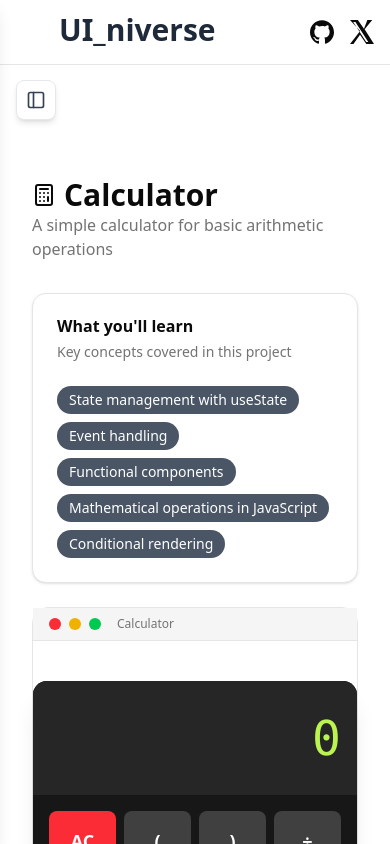
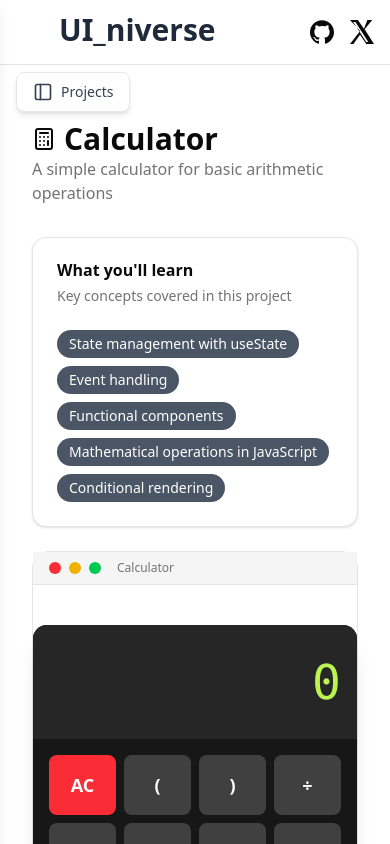
Before and after one commit to ArDnath/UI_niverse, a React (Vite) app in the folder UIniverse/: page /projects/calculator in a window 390 px wide. Shown: the top 844 px of the page. Built offline with nearby package versions, Linux system fonts and the light colour scheme; some icons are missing.

Commit message:
UIchanges

```diff
--- a/UIniverse/src/components/ProjectDisplay.tsx
+++ b/UIniverse/src/components/ProjectDisplay.tsx
@@ -24,7 +24,7 @@ import {
     }
 
     return (
-        <div className="container py-8 px-4 w-full">
+        <div className="container py-10 px-4 w-full">
         {/* Header */}
         <div className="mb-8">
           <h1 className="text-3xl font-bold flex items-center gap-2">
--- a/UIniverse/src/components/Sidebar.tsx
+++ b/UIniverse/src/components/Sidebar.tsx
@@ -59,13 +59,14 @@ const Sidebar = ({
       {/* Mobile Toggle Button */}
       <button
         className={cn(
-          "md:hidden  fixed top-20 left-4 z-50 p-2 rounded-md",
+          "md:hidden fixed top-18 left-4 z-50 px-4 py-2 rounded-md",
           "bg-white shadow-md hover:bg-gray-100 transition-colors",
           isMobileOpen ? 'opacity-0' : 'opacity-100',
           'focus:outline-none focus:ring-2 focus:ring-blue-500 focus:ring-offset-2',
           'transform transition-all duration-200 ease-in-out',
-          'flex items-center justify-center w-10 h-10',
-          'border border-gray-200'
+          'flex items-center gap-2 h-10',
+          'border border-gray-200',
+          'whitespace-nowrap'
         )}
         onClick={(e) => {
           e.stopPropagation();
@@ -73,7 +74,8 @@ const Sidebar = ({
         }}
         aria-label="Open menu"
       >
-        <PanelLeft className="h-5 w-5 text-gray-700" />
+        <PanelLeft className="h-5 w-5 text-gray-700 flex-shrink-0" />
+        <span className="text-sm font-medium text-gray-700">Projects</span>
       </button>
 
       {/* Sidebar */}
@@ -82,7 +84,7 @@ const Sidebar = ({
           "fixed top-0 left-0 h-full w-[280px] bg-white border-r shadow-lg",
           "transform transition-all duration-300 ease-in-out z-40",
           isMobileOpen ? "translate-x-0" : "-translate-x-full",
-          "md:static md:translate-x-0 md:h-[calc(100vh-4rem)] md:top-16 md:border-t md:border-t-gray-100",
+          "md:static md:translate-x-0 md:h-[calc(100vh-4rem)] md:border-r md:border-gray-200",
           className
         )}
         onClick={(e) => e.stopPropagation()}
@@ -95,7 +97,7 @@ const Sidebar = ({
         >
           <X className="h-5 w-5 text-gray-500" />
         </button>
-        <div className="p-4 pt-16 md:pt-6 overflow-y-auto h-full">
+        <div className="p-4 pt-16 md:pt-4 overflow-y-auto h-full">
           <h2 className="text-xl font-bold mb-3 text-gray-800">Projects</h2>
           <p className="text-sm text-gray-500 mb-6">
             Select a project to view and interact with it
@@ -139,7 +141,7 @@ const Sidebar = ({
       {/* Overlay for mobile */}
       <div
         className={cn(
-          "fixed inset-0 bg-black bg-opacity-50 z-30 transition-opacity duration-300",
+          "fixed inset-0  bg-black bg-opacity-50 z-30 transition-opacity duration-300",
           isMobileOpen ? "opacity-100 md:opacity-0" : "opacity-0 pointer-events-none"
         )}
         onClick={() => setIsMobileOpen(false)}
--- a/UIniverse/src/routes/GetStarted/GetStarted.tsx
+++ b/UIniverse/src/routes/GetStarted/GetStarted.tsx
@@ -30,7 +30,7 @@ export default function GetStartedPage() {
   };
 
   return (
-    <div className="flex flex-col h-[calc(100vh-4rem)] mt-16">
+    <div className="flex flex-col h-[calc(100vh-4rem)]">
       <div className="flex flex-1 overflow-hidden">
         <Sidebar
           projects={projects}
```
